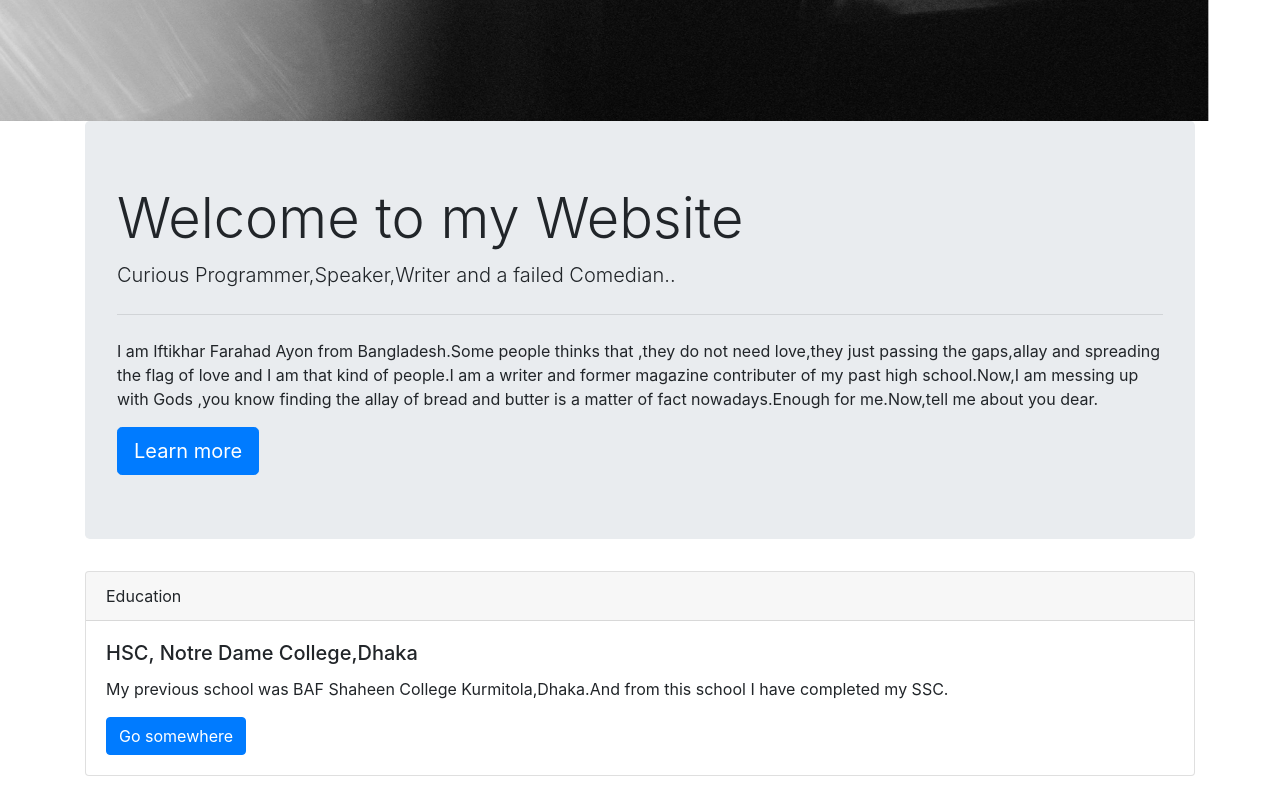
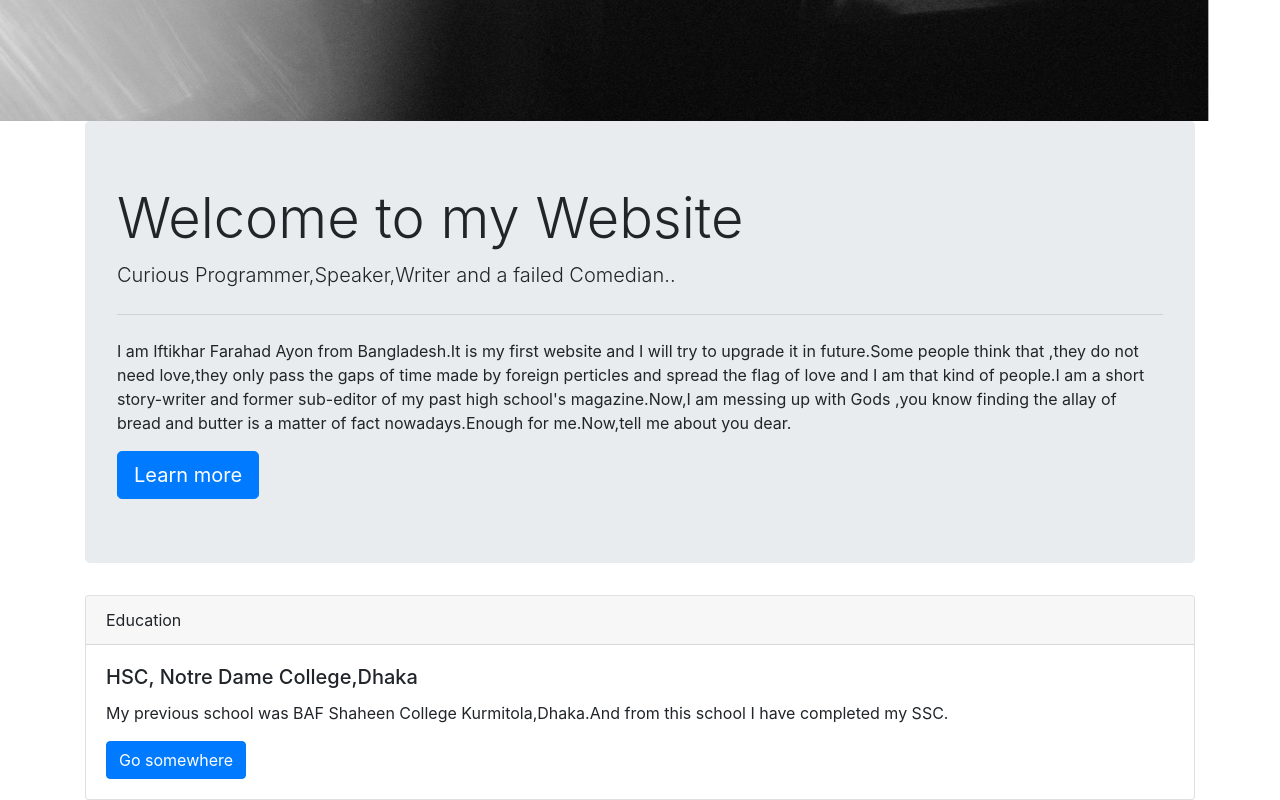
Before and after one commit to iftikharfarahad/portfolio, a plain HTML site: page index.html in a window 1280 px wide. Shown: the part 678-1478 px from the top of the page. Before the commit the page ends 1454 px from the top, so only its background shows below. Drawn offline with nearby package versions, Linux system fonts and the light colour scheme.

Commit message:
Update index.html

```diff
--- a/index.html
+++ b/index.html
@@ -50,7 +50,7 @@
   <h1 class="display-4">Welcome to my Website</h1>
   <p class="lead">Curious Programmer,Speaker,Writer and a failed Comedian..</p>
   <hr class="my-4">
-  <p>I am Iftikhar Farahad Ayon from Bangladesh.Some people thinks that ,they do not need love,they just passing the gaps,allay and spreading the flag of love and I am that kind of people.I am a writer and former magazine contributer of my past high school.Now,I am messing up with Gods ,you know finding the allay of bread and butter is a matter of fact nowadays.Enough for me.Now,tell me about you dear. </p>
+  <p>I am Iftikhar Farahad Ayon from Bangladesh.It is my first website and I will try to upgrade it in future.Some people think that ,they do not need love,they only pass the gaps of time made by foreign perticles and spread the flag of love and I am that kind of people.I am a short story-writer and former sub-editor of my past high school's magazine.Now,I am messing up with Gods ,you know finding the allay of bread and butter is a matter of fact nowadays.Enough for me.Now,tell me about you dear. </p>
   <a class="btn btn-primary btn-lg" href="https://www.facebook.com/iftikhar.farahad.35" role="button">Learn more</a>
 </div></div>
 <div id="education" class="container">
```
